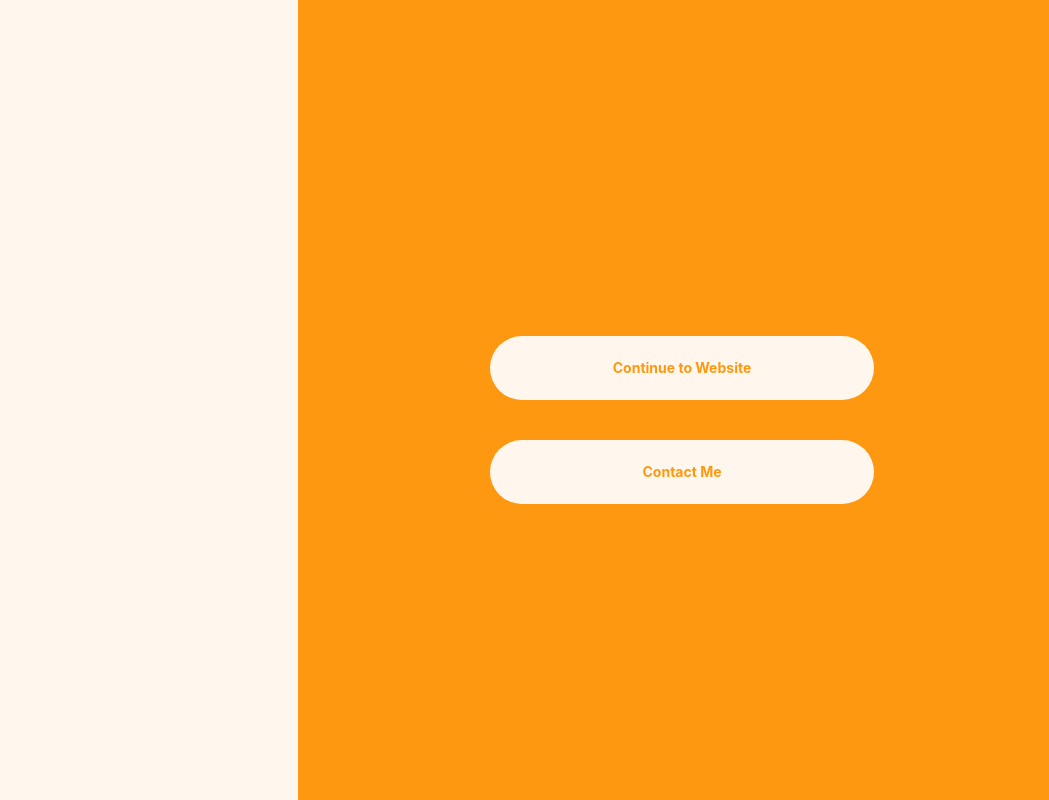
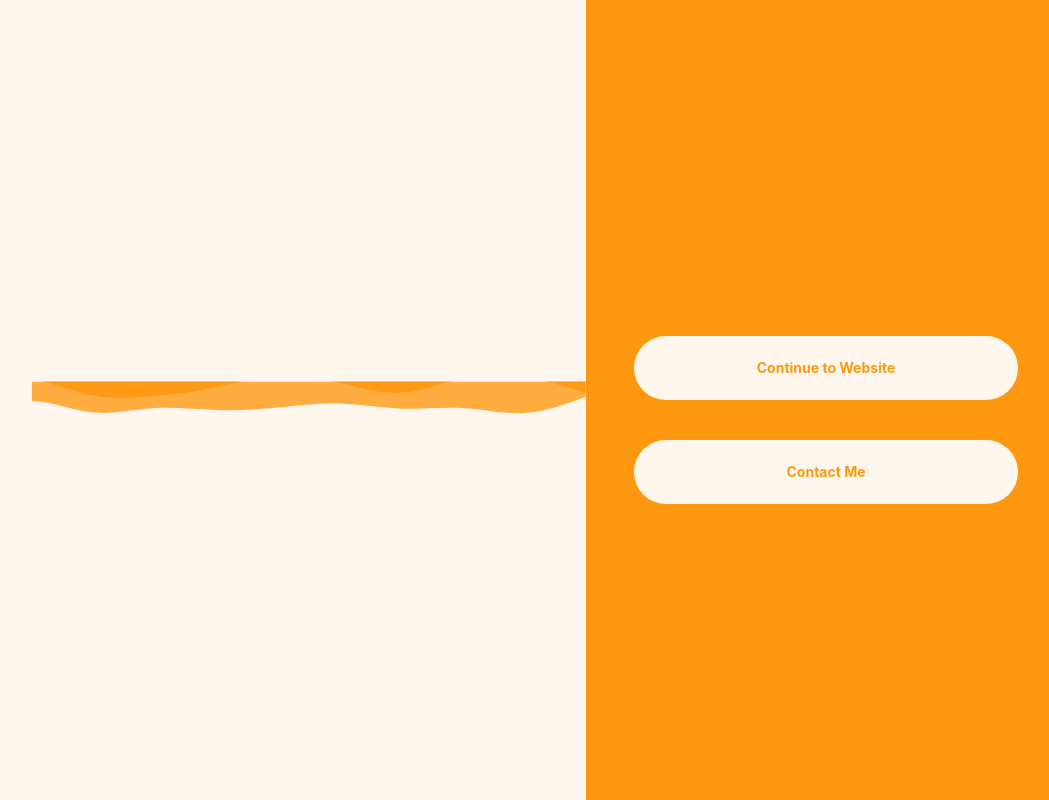
Before and after one commit to CCChira/porto, a Next.js app: page / in a window 1280 px wide. Shown: the whole page, without its empty margins (214-1263 px from the left). Built offline with nearby package versions, Linux system fonts and the light colour scheme.

Commit message:
svg separator attempt

```diff
--- a/pages/index.tsx
+++ b/pages/index.tsx
@@ -1,22 +1,21 @@
 import Image from 'next/image'
 import OrangeSlice from '../assets/orange-svgrepo-com.svg';
 import Button from '../components/atoms/Button'
+import Wave from '../assets/wave.svg';
 export default function Home() {
   return (
     <div className='h-screen w-screen flex items-center bg-white'>
-      <div className='w-1/3'>
+      <div className='w-1/2 h-full flex items-center relative'>
         <div className='flex items-center justify-center flex h-fit w-full xl:animate-slide-in'>
           <Image src = {OrangeSlice}/>
           <h1 className='self-center text-8xl mt-10'>Porto</h1>
         </div>
       </div>
-      <div className='bg-div-separator w-1/3'>
-
-      </div>
-      <div className='w-full bg-primary h-full flex justify-center items-center'>
+      <Image src = {Wave} className="absolute"/>
+      <div className='w-1/2 p-12 bg-primary h-full flex justify-center items-center'>
         <div className='flex justify-center items-center flex-col'>
-          <Button modifiers='w-96 h-16 text-3xl mt-10' type='alternate'> Continue to Website</Button>
-          <Button modifiers='w-96 h-16 text-3xl mt-10' type='alternate'> Contact Me </Button>
+          <Button modifiers='w-96 h-16 text-2xl mt-10' type='alternate'> Continue to Website</Button>
+          <Button modifiers='w-96 h-16 text-2xl mt-10' type='alternate'> Contact Me </Button>
         </div>
       </div>
     </div>
--- a/tailwind.config.js
+++ b/tailwind.config.js
@@ -14,7 +14,7 @@ module.exports = {
         'white': '#FFF7ED',
       },
       backgroundImage: {
-        'div-separator': 'url("../assets/layered-waves-haikei-2.svg")',
+        'div-separator': 'url("../assets/wave.svg")',
       },
       keyframes: {
         'slide': {
```
Also changed, not shown: assets/wave.svg (added).
